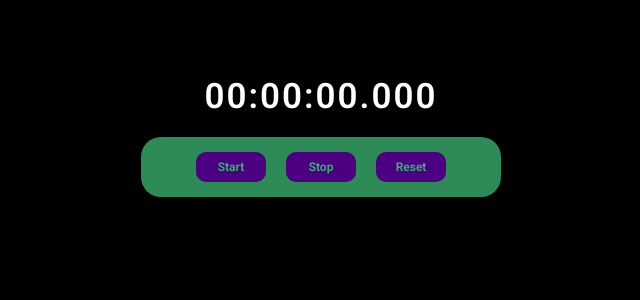
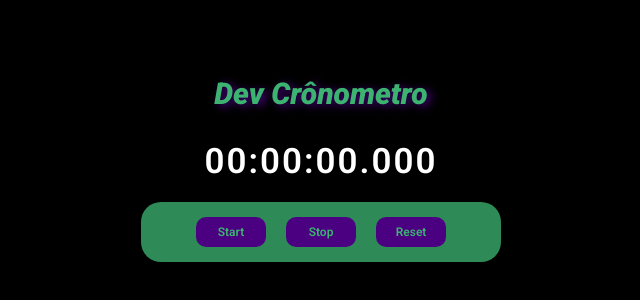
Before and after one commit to Dev-Edsonv/cronometro, a plain HTML site: page index.html in a window 1280 px wide. Shown: the part 180-480 px from the top of the page, without its empty margins (319-959 px from the left). Drawn offline with Linux system fonts and the light colour scheme.

Commit message:
projeto finalizado

```diff
--- a/index.html
+++ b/index.html
@@ -18,6 +18,8 @@
 
     <div id="central">
         <section>
+
+            <h1>Dev Crônometro</h1>
             <p id="cronometro">00:00:00.000</p>
 
             <div id="buttons">
--- a/style.css
+++ b/style.css
@@ -23,6 +23,16 @@ body {
     align-items: center;
     justify-content: center;
     flex-direction: column;
+}
+
+h1 {
+    color: #3CB371;
+    text-align: center;
+    margin-bottom: 30px;
+    font-size: 30px;
+    font-weight: 900;
+    font-style: italic;
+    text-shadow: 4px 2px 8px #4B0082;
 }
 
 #cronometro {
@@ -55,3 +65,13 @@ button {
     color: 	#3CB371;
     font-weight: 600;
 }
+
+button:hover {
+    opacity: 0.7;
+    cursor: pointer;
+}
+
+button:active {
+    opacity: 0.5;
+    cursor: grab;
+}
```
